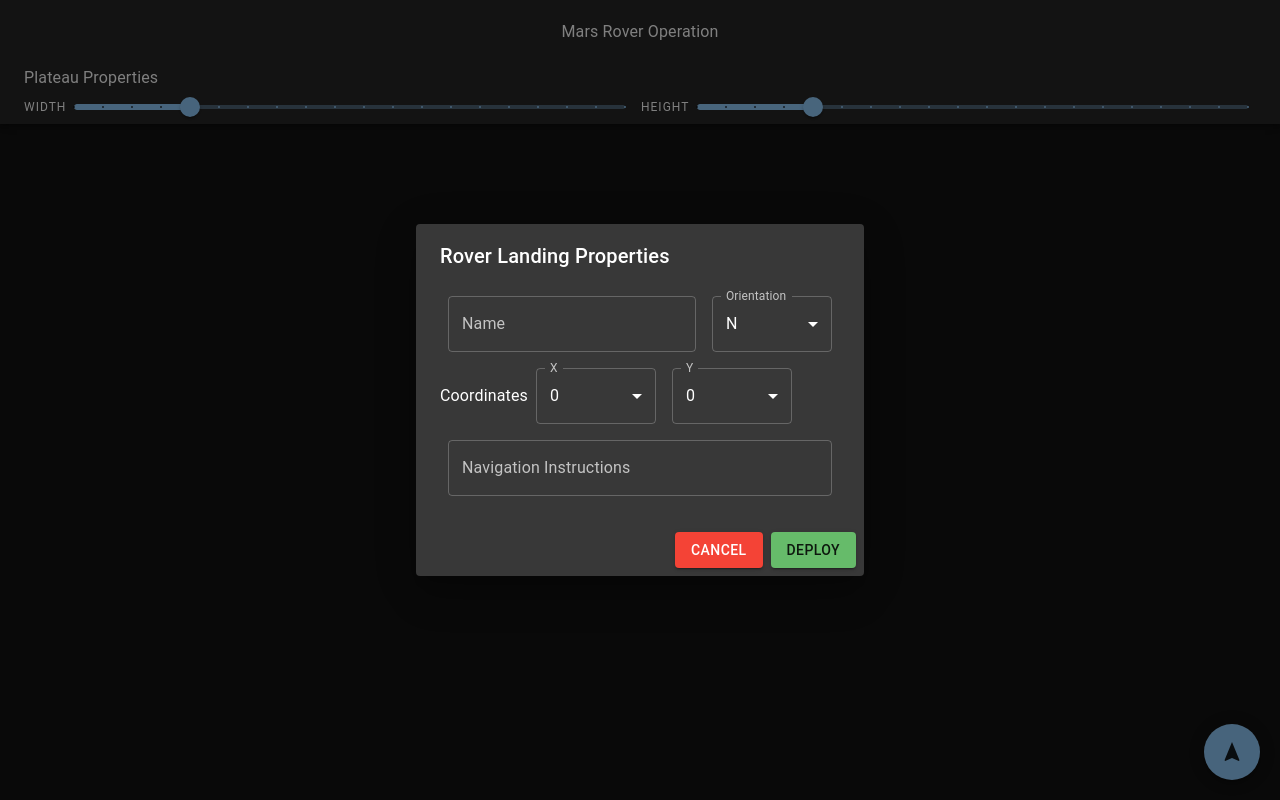
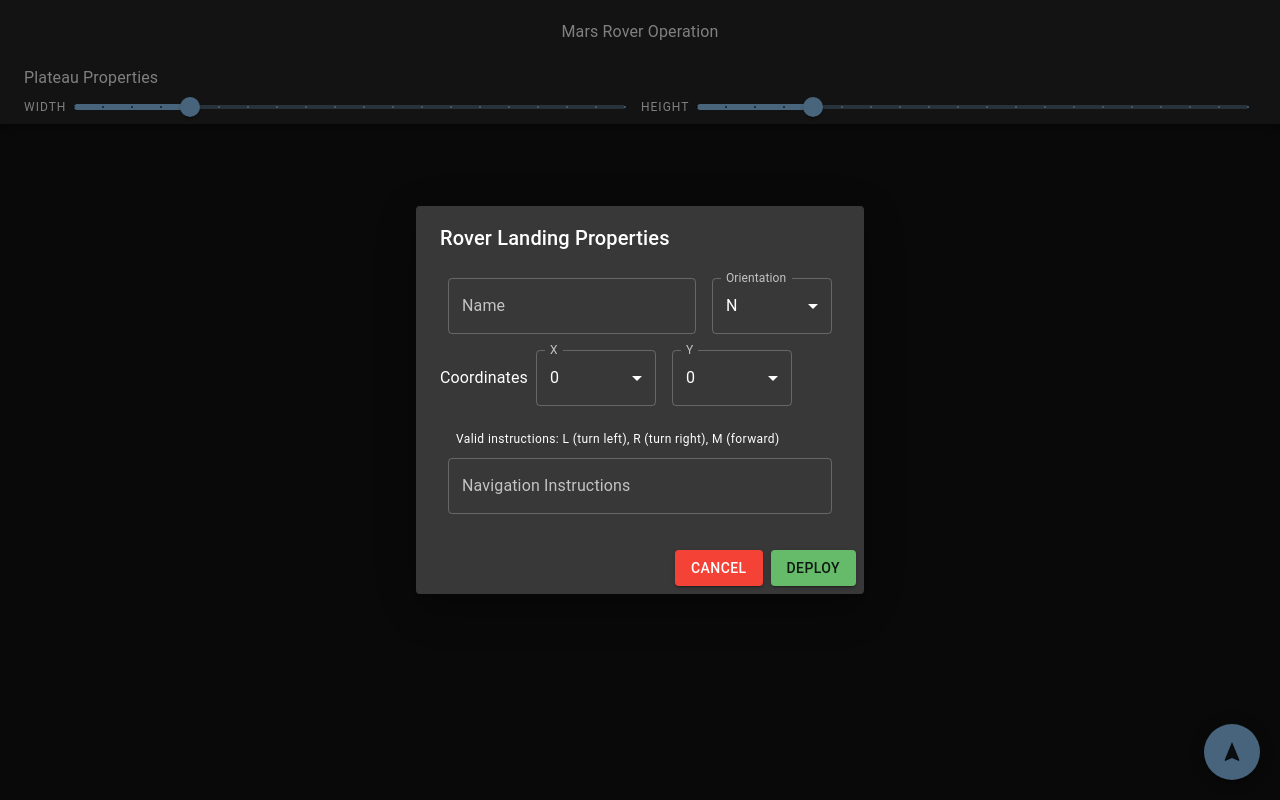
Before and after one commit to namaeconde/MarsRover-Visualizer, a React (Create React App) app: page / in a window 1280 px wide. Both pictures are taken after a click on the button "Deploy rover". Built offline with nearby package versions, Linux system fonts and the light colour scheme.

Commit message:
Add tooltip and valid instructions help text

```diff
--- a/src/App.tsx
+++ b/src/App.tsx
@@ -233,12 +233,15 @@ const App = () => {
           </Box>
           <Box component="form" sx={{ display: 'flex', flexWrap: 'wrap', alignItems:"center" }}>
             <FormControl sx={{ m: 1}} fullWidth>
+              <Typography variant='caption' sx={{ m:1 }}>Valid instructions: L (turn left), R (turn right), M (forward)</Typography>
+              <Tooltip title="Instructions should have no spaces">
                 <TextField
                   label="Navigation Instructions"
                   value={instructions}
                   onChange={handleInstructionsChange}
                 />
-              </FormControl>
+              </Tooltip>
+            </FormControl>
           </Box>
         </DialogContent>
         <DialogActions>
```
